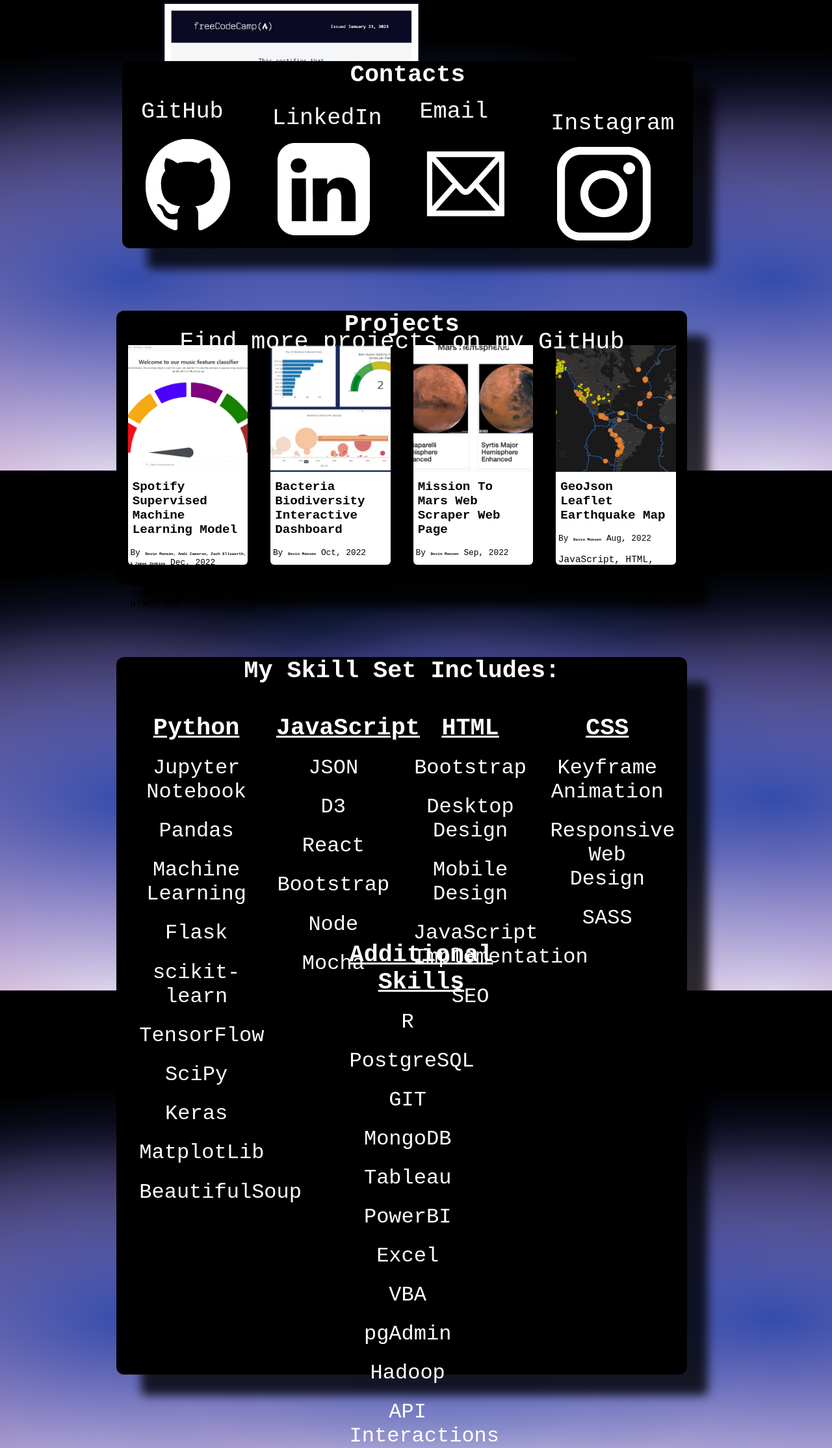
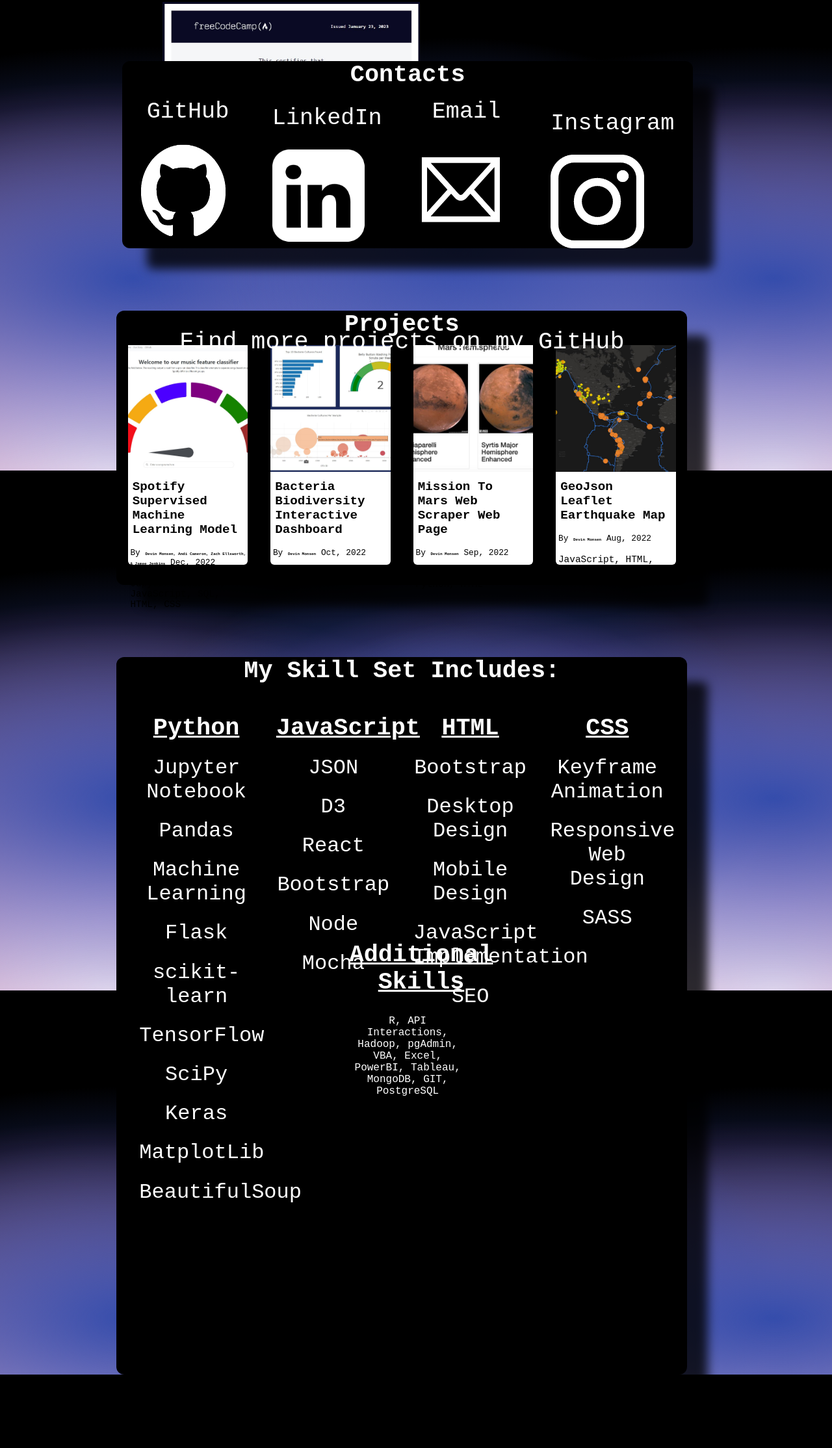
Before and after one commit to DevinJaxues/DevinJaxues.github.io, a plain HTML site: page index.html in a window 1280 px wide. Shown: the part 876-3104 px from the top of the page at 65% size. After the commit the page ends 2991 px from the top, so only its background shows below. Drawn offline with Linux system fonts and the light colour scheme; a web font is replaced by a local one.

Commit message:
Portfolio 4.1.2
More mobile adjustments

```diff
--- a/index.html
+++ b/index.html
@@ -147,17 +147,7 @@
                 </div>
                 <div class="skill-center">
                     <h2 class="skill-categories">Additional Skills</h2>
-                    <p class="sub-skill">R</p>
-                    <p class="sub-skill">PostgreSQL</p>
-                    <p class="sub-skill">GIT</p>
-                    <p class="sub-skill">MongoDB</p>
-                    <p class="sub-skill">Tableau</p>
-                    <p class="sub-skill">PowerBI</p>
-                    <p class="sub-skill">Excel</p>
-                    <p class="sub-skill">VBA</p>
-                    <p class="sub-skill">pgAdmin</p>
-                    <p class="sub-skill">Hadoop</p>
-                    <p class="sub-skill">API Interactions</p>
+                    <p class="extra-skills">R, API Interactions, Hadoop, pgAdmin, VBA, Excel, PowerBI, Tableau, MongoDB, GIT, PostgreSQL</p>
                 </div>
             </div>
         </div>
--- a/styles.css
+++ b/styles.css
@@ -127,29 +127,20 @@ body {
 
 .contact-link {
   margin-top: 40%;
-  font-size: 100%;
+  font-size: 130%;
+  text-align: center;
   color: #fff;
 }
 
 a{
   text-decoration: none;
-  cursor: pointer;
-}
-
-a:hover {
-  text-decoration: underline;
-  text-shadow: 2px 2px 2px #ffffff;
 }
 
 .contact-picture {
-  margin-left: 5%;
+  display: flex;
+  justify-content: space-around;
+  margin-top: -4%;
   height: 50%;
-  margin-top: -10%;
-}
-
-.contact-picture:hover {
-  height: 100%;
-  width: auto;
 }
 
 /*Project Section Start*/
@@ -251,7 +242,7 @@ a:hover {
 }
 
 .skills-card{
-  height: 190%;
+  height: 140%;
   margin-top: 10px;
   background-color: rgb(0, 0, 0);
   box-shadow: 35px 35px 15px -3px rgba(0, 0, 0, 0.8);
@@ -275,12 +266,11 @@ a:hover {
 
 .skill-center{
   position: absolute;
-  top: 56%;
+  top: 96%;
   left: 40%;
   height: 75%;
-  width: 20%;
+  width: 60%;
   color: #fff;
-  text-align: center;
 }
 
 .skill-categories {
@@ -288,15 +278,20 @@ a:hover {
   justify-content: space-around;
   margin-top: 4%;
   color: rgb(255, 255, 255);
-  font-size: 100%;
+  font-size: 110%;
   text-decoration: underline;
 }
 
 .sub-skill{
   margin-top: -5%;
   color: rgb(255, 255, 255);
+  font-size: 100%;
   text-align: center;
-  font-size: 100%;
+}
+
+.extra-skills {
+  margin-top: 1%;
+  text-align: center;
 }
 
 /*Certification Section*/
```
